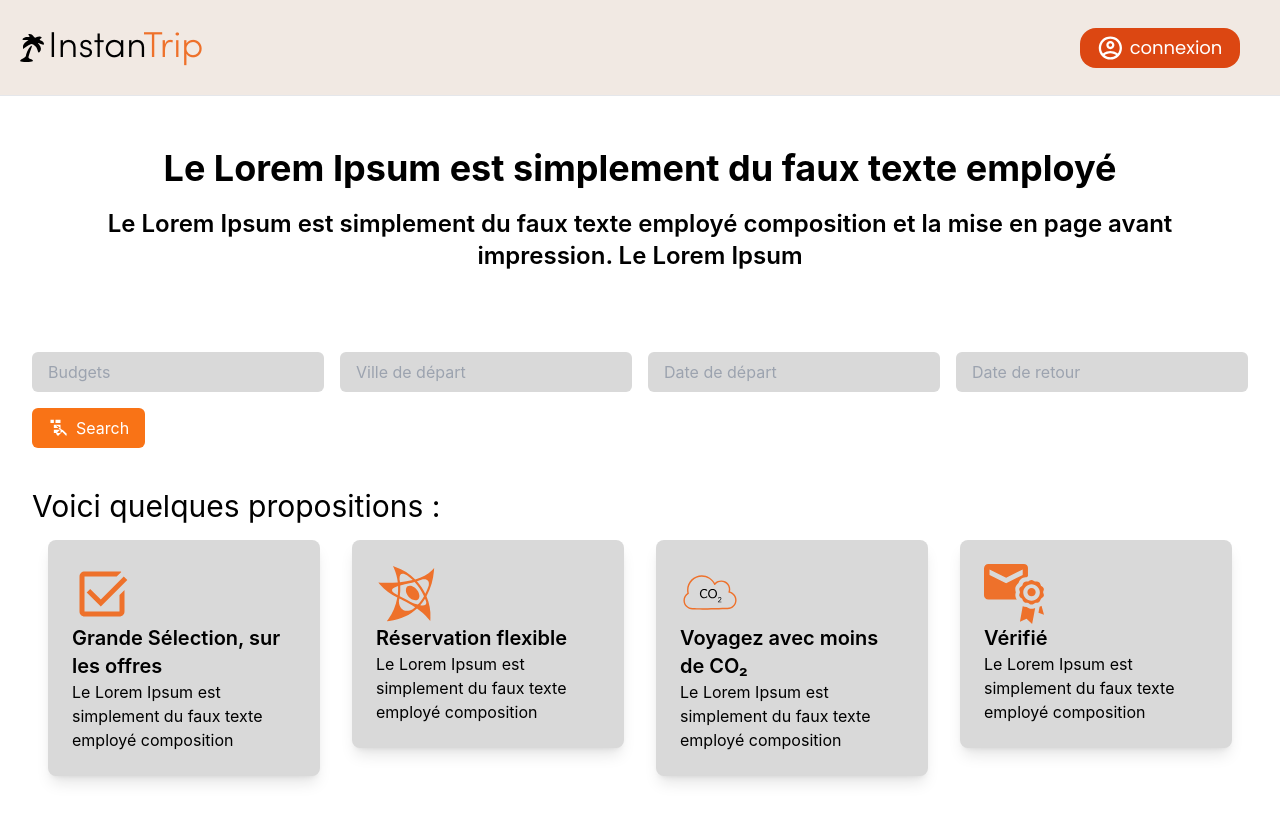
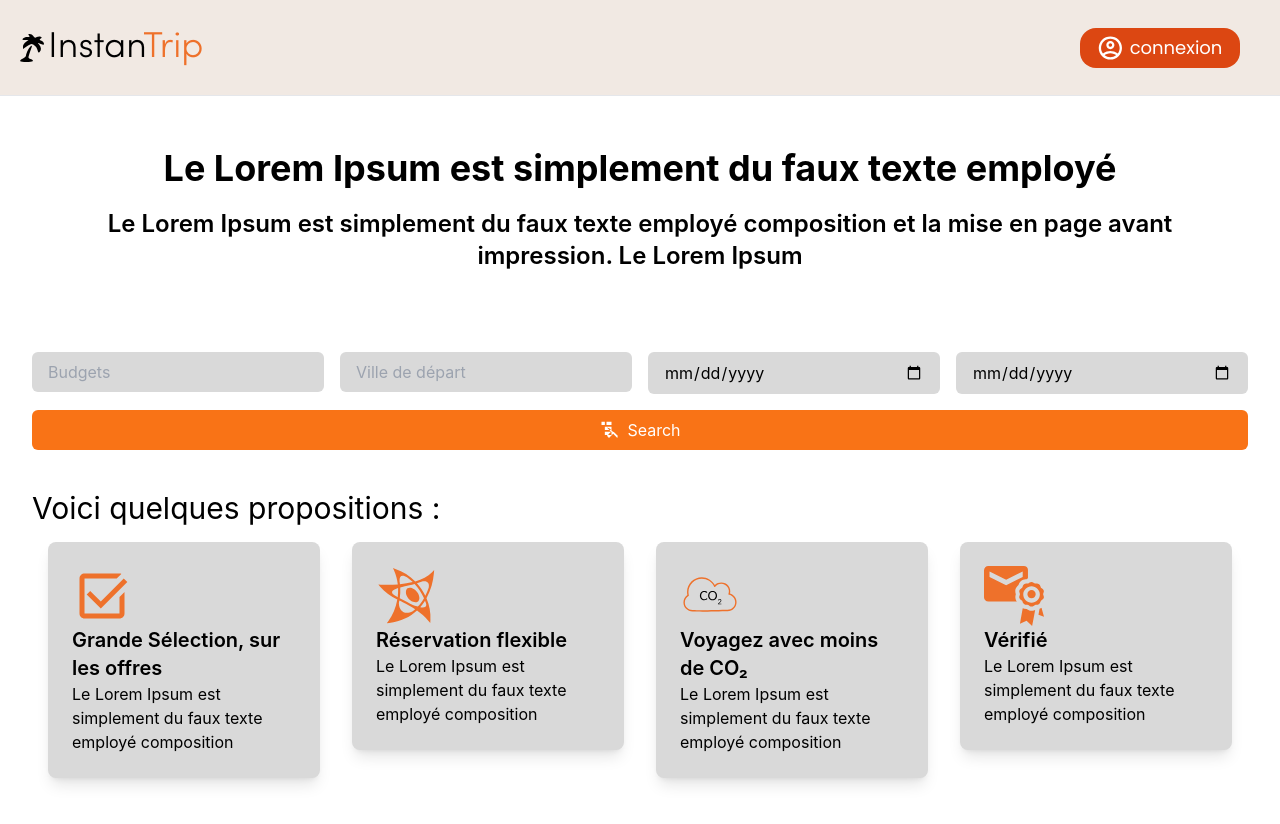
Before and after one commit to rs-4/instantrip_front, a React (Create React App) app: page / in a window 1280 px wide. Shown: the top 824 px of the page. Built offline with nearby package versions, Linux system fonts and the light colour scheme.

Commit message:
feat(list of filtered flights): added

```diff
--- a/package.json
+++ b/package.json
@@ -6,6 +6,7 @@
     "@testing-library/jest-dom": "^5.16.5",
     "@testing-library/react": "^13.4.0",
     "@testing-library/user-event": "^13.5.0",
+    "axios": "^1.4.0",
     "localforage": "^1.10.0",
     "match-sorter": "^6.3.1",
     "react": "^18.2.0",
--- /dev/null
+++ b/src/components/global/input/index.js
@@ -0,0 +1,16 @@
+import React from 'react';
+
+const Input = ({ type, placeholder, value, onChange , name }) => {
+  return (
+    <input
+      type={type}
+      name={name}
+      placeholder={placeholder}
+      value={value}
+      onChange={onChange}
+      className="bg-[#D9D9D9] w-full px-4 py-2 rounded-md border-gray-300 focus:border-blue-500 focus:ring-blue-500"
+    />
+  );
+};
+
+export default Input;
--- a/src/index.js
+++ b/src/index.js
@@ -9,7 +9,9 @@ import router from './router';
 const root = ReactDOM.createRoot(document.getElementById('root'));
 root.render(
   <React.StrictMode>
+
     <RouterProvider router={router} />
+
   </React.StrictMode>
 );
 
--- a/src/pages/homepage/index.js
+++ b/src/pages/homepage/index.js
@@ -1,7 +1,30 @@
 import React from 'react'
 import FeatureCard from '../../components/global/features'
+import { useState } from 'react';
+import Input from '../../components/global/input';
+import axios from 'axios';
+
 
 function HomePage() {
+  const [formData, setFormData] = useState({
+    prix: '',
+    cityDepart: '',
+    date_depart: '',
+    date_return: '',
+  });
+
+
+const handleClick  = async () => {
+  localStorage.setItem("formData",JSON.stringify(formData))
+  window.location.href = "/result"
+}
+
+
+  const handleChange = (e) => {
+    setFormData({ ...formData, [e.target.name]: e.target.value });
+  };
+
+
   return (
     <>
   <div className="container font-poppins mx-auto p-8">
@@ -12,38 +35,47 @@ composition et la mise en page avant impression. Le Lorem Ipsum </h2>
       <form className="mb-8 my-20">
         <div className="flex flex-wrap -mx-2">
           <div className="w-full md:w-1/2 lg:w-1/4 px-2 mb-4">
-            <input
-              type="text"
-              className="bg-[#D9D9D9] w-full px-4 py-2 rounded-md border-gray-300 focus:border-blue-500 focus:ring-blue-500"
+          <Input
+                type="number"
                 placeholder="Budgets"
+                name="prix"
+                value={formData.prix} onChange={(e) => handleChange(e)}
               />
           </div>
           <div className="w-full md:w-1/2 lg:w-1/4 px-2 mb-4">
-            <input
+          <Input
                 type="text"
-              className="bg-[#D9D9D9]  w-full px-4 py-2 rounded-md border-gray-300 focus:border-blue-500 focus:ring-blue-500"
                 placeholder="Ville de départ"
+                name="cityDepart"
+                value={formData.cityDepart}
+                onChange={(e) => handleChange(e)}
               />
           </div>
           <div className="w-full md:w-1/2 lg:w-1/4 px-2 mb-4">
-            <input
-              type="text"
-              className="bg-[#D9D9D9] w-full px-4 py-2 rounded-md border-gray-300 focus:border-blue-500 focus:ring-blue-500"
+          <Input
+                type="date"
                 placeholder="Date de départ"
+                name="date_depart"
+                value={formData.date_depart}
+                onChange={(e) => handleChange(e)}
               />
           </div>
           <div className="w-full md:w-1/2 lg:w-1/4 px-2 mb-4 ">
-            <input
-              type="text"
-              className=" bg-[#D9D9D9]  w-full px-4 py-2 rounded-md border-gray-300 focus:border-blue-500 focus:ring-blue-500"
+          <Input
+                type="date"
                 placeholder="Date de retour"
+                name="date_return"
+                value={formData.date_return}
+                onChange={(e) => handleChange(e)}
               />
           </div>
         </div>
 
-        <button
+        <div
           type="button"
+          onClick={handleClick}
           className="flex items-center justify-center bg-orange-500 text-white py-2 px-4 rounded-md"
+          style={{cursor:"pointer"}}
         >
           <svg
             className="w-5 h-5 mr-2"
@@ -52,7 +84,7 @@ composition et la mise en page avant impression. Le Lorem Ipsum </h2>
             <path fill="currentColor" d="M17.5 14l5 5L22 21.5l-5-5-5 5L9.5 19l5-5-5-5L12 9.5l5 5zM7 2H3v4h4V2zm2 0v4h4V2H9zm0 6H7v4h4V8zm0 6H7v4h4v-4zm6-12h-4v4h4V2zm0 6h-4v4h4V8zm0 6h-4v4h4v-4z" />
           </svg>
           Search
-        </button>
+        </div>
       </form>
 
       <h1 className="text-3xl my-10  mb-4">Voici quelques propositions :</h1>
--- /dev/null
+++ b/src/pages/searchResult/index.js
@@ -0,0 +1,85 @@
+import React, { useEffect, useState } from 'react';
+import axios from 'axios';
+
+const Index = () => {
+    const [responseData, setResponseData] = useState([]);
+
+  useEffect(() => {
+    const storedFormData = localStorage.getItem('formData');
+    if (storedFormData) {
+      const parsedFormData = JSON.parse(storedFormData);
+
+
+      // Send the form data to the API
+      axios.post('http://localhost:8001/api/fligth/filter', parsedFormData)
+        .then(response => {
+          console.log(response.data);
+          setResponseData(response.data);
+           // Process the response from the API
+        })
+        .catch(error => {
+          console.error(error);
+        });
+    }
+  }, []);
+
+  const reserveFlight = (flightId) => {
+    // Logic for reserving the flight goes here
+    console.log(`Flight ${flightId} is reserved.`);
+  }
+
+  return (
+    <div className="min-h-screen py-8">
+    <div className="container mx-auto grid grid-cols-1 sm:grid-cols-1 gap-8 px-4">
+      {responseData.map((data, index) => (
+        <div key={index} className="bg-[#D9D9D9] rounded-lg shadow-md p-6 flex flex-col justify-between items-center">
+          <div className="flex flex-row justify-between items-center w-full">
+            <img src={data.thumbnail} alt="Thumbnail" className="w-32 h-32  object-cover mr-4"/>
+
+            <div className="flex-grow flex">
+              <div className="flex-1 mb-2">
+                <h4 className="text-md font-semibold">Depart:</h4>
+                <div>City: {data.airport_depart.city}</div>
+                <div>Airport: {data.airport_depart.name}</div>
+              </div>
+              <div className="flex-1 mb-2">
+                <h4 className="text-md font-semibold">Arrive:</h4>
+                <div>City: {data.airport_arrive.city}</div>
+                <div>Airport: {data.airport_arrive.name}</div>
+              </div>
+            </div>
+
+            <div className="ml-4">
+              <h2 className="mb-4">Prix: {data.prix}$</h2>
+              <div className="flex flex-col items-end">
+                <button
+                  className="bg-orange-500 hover:bg-orange-600 text-white py-2 px-4 rounded mb-2"
+                  onClick={() => reserveFlight(data.id)}
+                  style={{borderRadius: '10px'}}
+                >
+                  Reserve
+                </button>
+                <a
+                  href={`https://www.google.com/maps/search/${data.airport_arrive.city}`}
+                  target="_blank"
+                  rel="noopener noreferrer"
+                  className="text-orange-500 hover:underline italic self-center"
+                >
+                  View Destination
+                </a>
+              </div>
+            </div>
+          </div>
+
+          <div className="mt-4 text-center">
+            <div>Date Depart: {new Date(data.date_depart).toISOString().split('T')[0]}{" "}
+          Date Return: {new Date(data.date_return).toISOString().split('T')[0]}</div>
+          </div>
+        </div>
+      ))}
+    </div>
+  </div>
+  );
+};
+
+export default Index;
--- a/src/router/index.js
+++ b/src/router/index.js
@@ -2,6 +2,7 @@ import React from "react";
 import { createBrowserRouter } from "react-router-dom";
 import DefaultLayout from "../layouts/default";
 import Homepage from "../pages/homepage";
+import SearchResult from "../pages/searchResult"
 
 
 const router = createBrowserRouter([
@@ -13,6 +14,11 @@ const router = createBrowserRouter([
                 path: "/",
                 element: <Homepage />,
             },
+            {
+                path:"/result",
+                element: <SearchResult/>,
+            },
+
         ],
     },
 ]);
```
Also changed, not shown: 1 other file (tests, documents, lock files or other folders). Lines whose indentation alone changed are shown as unchanged.
